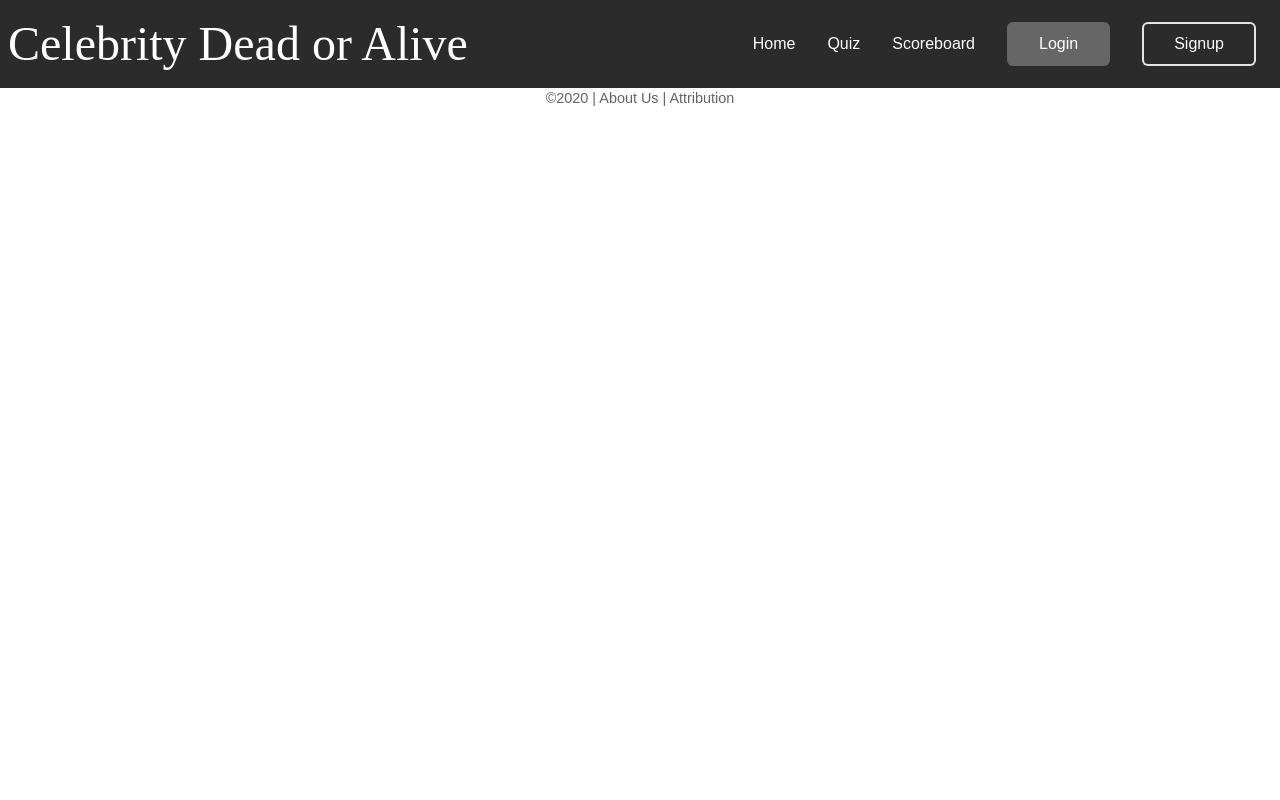
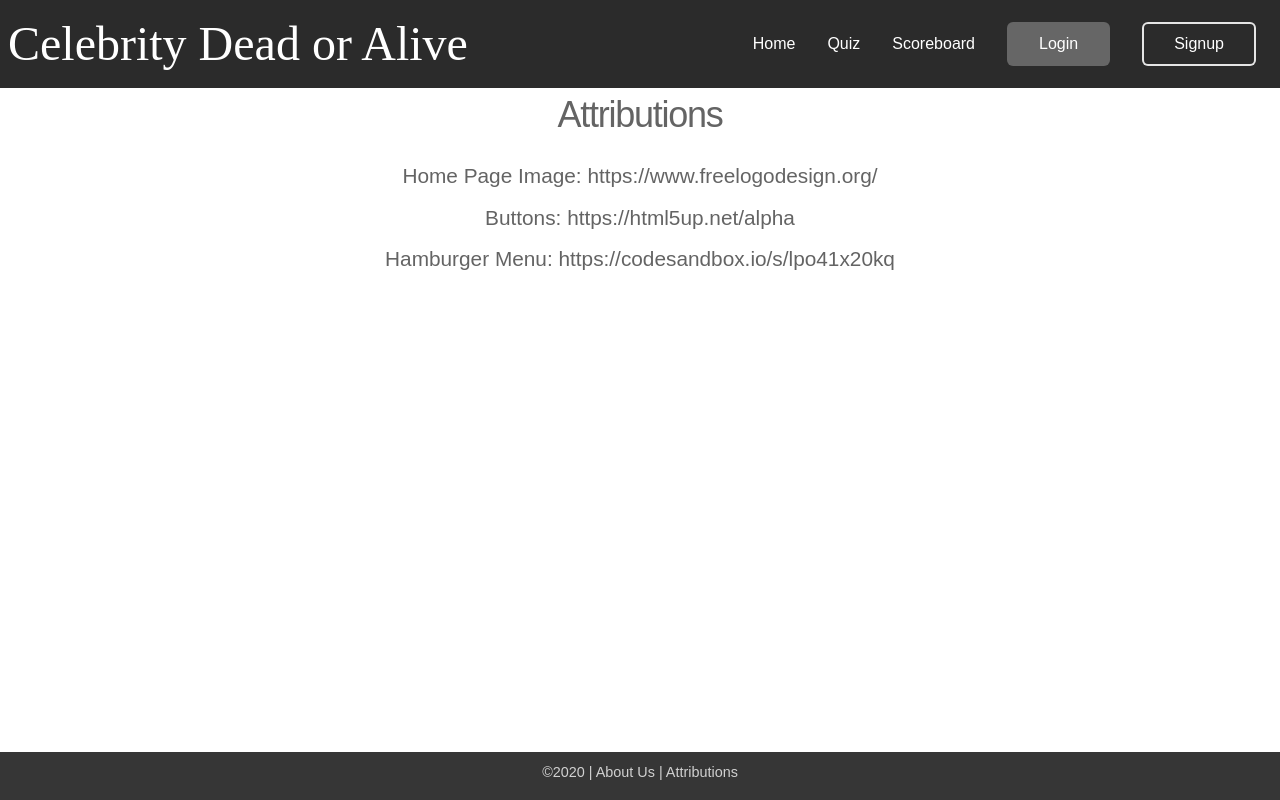
Before and after one commit to Notesong/cdoa-5-front-end, a React (Create React App) app in the folder client/: page /Attributions in a window 1280 px wide. Built offline with nearby package versions, Linux system fonts and the light colour scheme; a web font is replaced by a local one.

Commit message:
Attribution page added and more styling

```diff
--- a/client/src/App.css
+++ b/client/src/App.css
@@ -362,6 +362,29 @@ input[type=email], input[type=name], input[type=password] {
   background-image: url("./images/ipq5o936.bmp");
 }
 
+/* Footer */
+
+.Footer {
+  position: fixed;
+  left: 0;
+  bottom: 0;
+  width: 100%;
+  background-color: rgb(54, 54, 54);
+  text-align: center;
+  height: 3rem;
+  display: flex;
+  justify-content: center;
+  align-items: center;
+}
+
+.Footer h5 {
+  color: rgb(209, 209, 209);
+}
+
+.Footer a:hover {
+  color: rgb(156, 156, 156);
+}
+
 /* Buttons */
 /* From: https://html5up.net/alpha */
 
--- a/client/src/App.js
+++ b/client/src/App.js
@@ -1,22 +1,25 @@
 
 import React from 'react';
 import { Route, Switch } from 'react-router-dom';
-import './App.css';
+import Popup from "reactjs-popup";
+// general components
+import Nav from './components/Nav';
+import Menu from "./components/Menu";
+import BurgerIcon from "./components/BurgerIcon";
+import AboutUs from './components/AboutUs';
+import Footer from './components/Footer';
+import Attributions from './components/Attributions';
+// quiz components
+import QuizStart from './components/QuizStart';
 import Quiz from './components/Quiz';
-// import Scoreboard from './components/Scoreboard';
-import Register from './components/register';
-// import CelebCard from './components/CelebCard';
-import Login from "./components/Login";
-import QuizStart from './components/QuizStart';
-import Nav from './components/Nav';
 import QuizOver from './components/QuizOver';
 import Scoreboard from './components/Scoreboard';
-import BurgerIcon from "./components/BurgerIcon";
-import Menu from "./components/Menu";
-import Popup from "reactjs-popup";
-import AboutUs from './components/AboutUs';
-import Footer from './components/Footer';
+// account components
+import Register from './components/register';
+import Login from "./components/Login";
 
+// styles
+import './App.css';
 const styles = {
   fontFamily: "sans-serif",
   textAlign: "center",
@@ -58,6 +61,7 @@ export const BASE_URL = `https://cdoa5-backend.herokuapp.com/`;
           <Route path='/login' component={Login} />
           <Route path='/register' component={Register} />
           <Route path='/AboutUs' component={AboutUs} />
+          <Route path='/Attributions' component={Attributions} />
         </Switch>
       </div>
       <Footer />
--- /dev/null
+++ b/client/src/components/Attributions.js
@@ -0,0 +1,19 @@
+import React from 'react';
+
+const Attributions = () => {
+
+  return (
+    <div className="Attributions">
+        <header>
+            <h2>Attributions</h2>
+        </header>
+        <section>
+            <h4>Home Page Image: <a href="https://www.freelogodesign.org/">https://www.freelogodesign.org/</a></h4>
+            <h4>Buttons: <a href="https://html5up.net/alpha">https://html5up.net/alpha</a></h4>
+            <h4>Hamburger Menu: <a href="https://codesandbox.io/s/lpo41x20kq">https://codesandbox.io/s/lpo41x20kq</a></h4>
+        </section>
+    </div>
+  )
+}
+
+export default Attributions;
--- a/client/src/components/Footer.js
+++ b/client/src/components/Footer.js
@@ -4,9 +4,9 @@ import { Link } from 'react-router-dom';
 const Footer = () => {
 
   return (
-    <div className="AboutUs">
+    <div className="Footer">
         <footer>
-            <h5>&copy;2020 | <Link to='/AboutUs'>About Us</Link> | Attribution</h5>
+            <h5>&copy;2020 | <Link to='/AboutUs'>About Us</Link> | <Link to='/Attributions'>Attributions</Link></h5>
         </footer>
     </div>
   )
```
